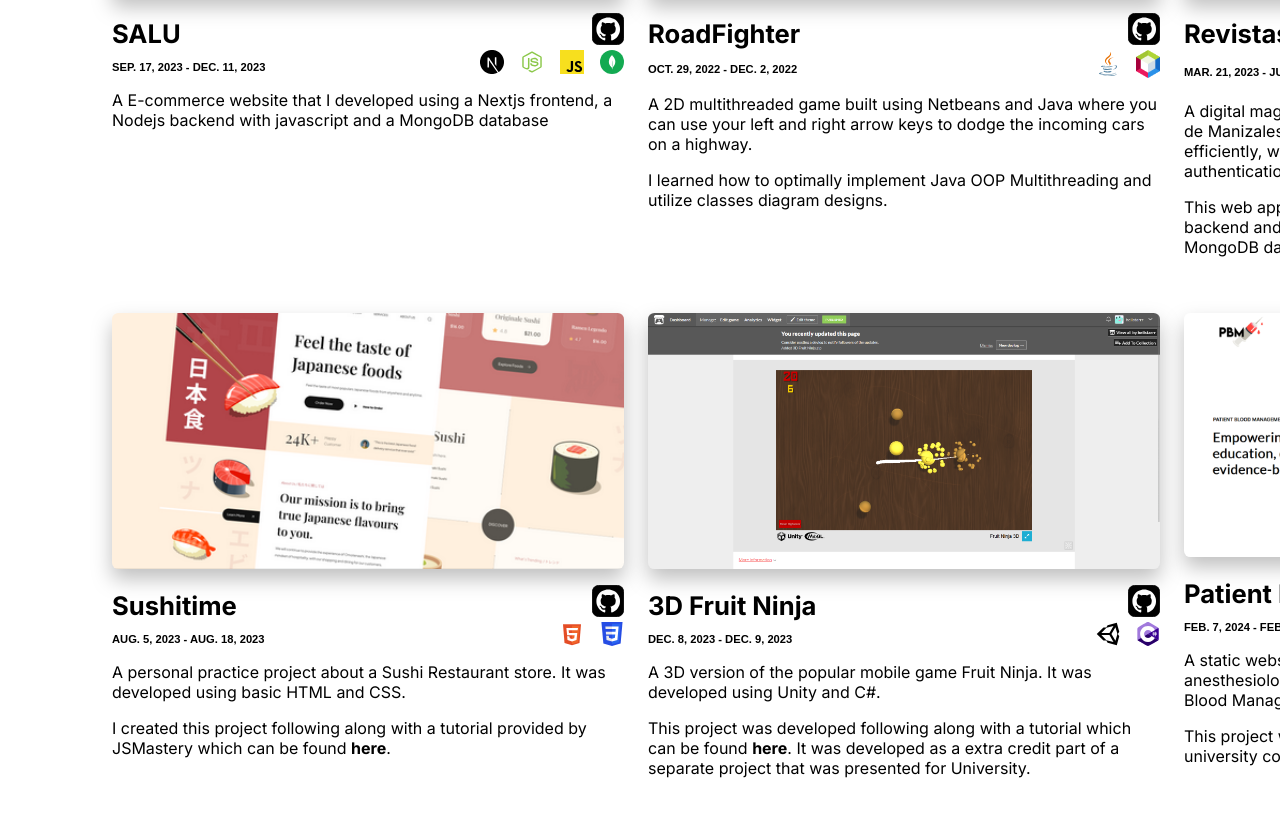
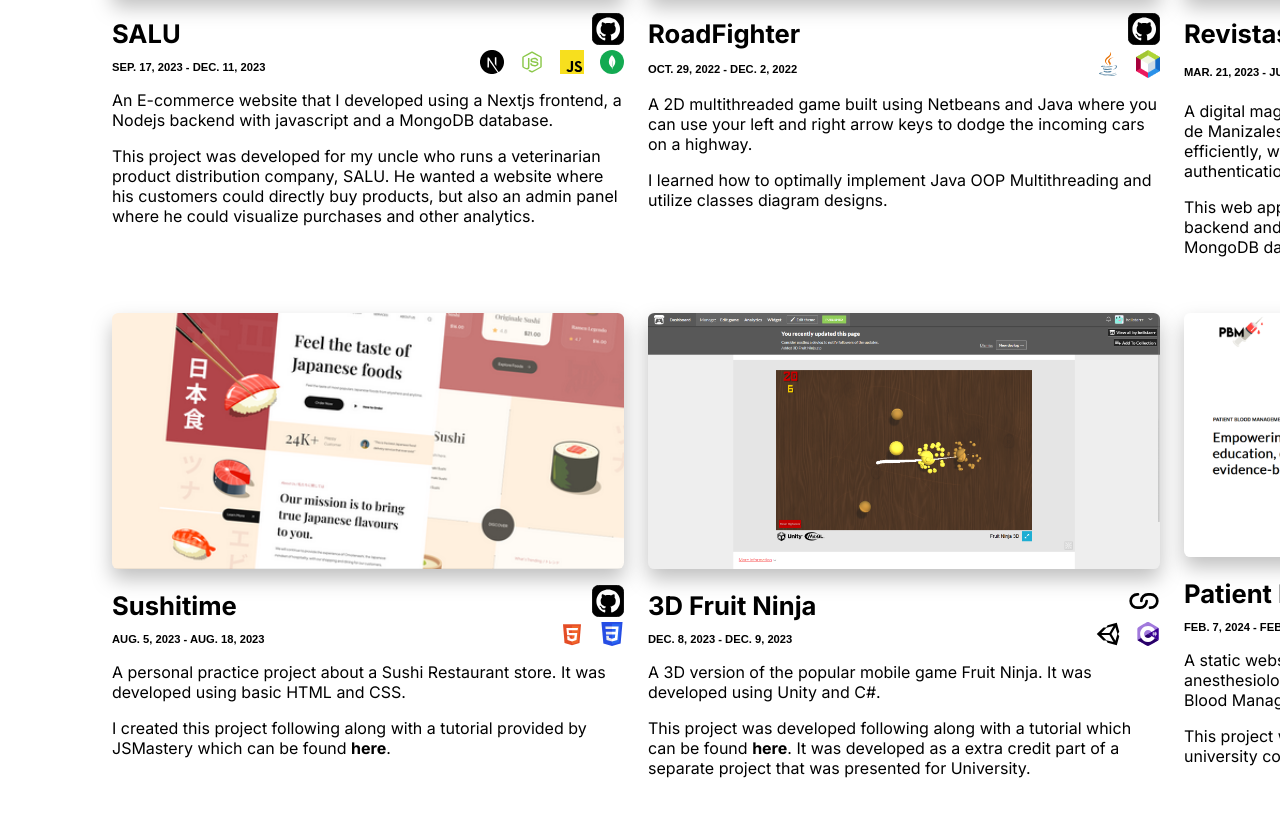
Before and after one commit to santi-ug/Portfolio, a plain HTML site: page pages/work.html in a window 1280 px wide. Shown: the part 1400-2232 px from the top of the page. Drawn offline with nearby package versions, Linux system fonts and the light colour scheme; a web font is replaced by a local one.

Commit message:
Base work page completed

```diff
--- a/pages/work.html
+++ b/pages/work.html
@@ -115,8 +115,14 @@
 							</div>
 						</div>
 						<p>
-							A E-commerce website that I developed using a Nextjs frontend, a
-							Nodejs backend with javascript and a MongoDB database
+							An E-commerce website that I developed using a Nextjs frontend, a
+							Nodejs backend with javascript and a MongoDB database.
+						</p>
+						<p>
+							This project was developed for my uncle who runs a veterinarian
+							product distribution company, SALU. He wanted a website where his
+							customers could directly buy products, but also an admin panel
+							where he could visualize purchases and other analytics.
 						</p>
 					</div>
 				</div>
@@ -244,7 +250,7 @@
 								<a
 									href="https://hellstarrr.itch.io/3d-fruit-ninja"
 									target="_blank"
-									><img src="../assets/github.svg" alt="github"
+									><img src="../assets/icons/link.svg" alt="link"
 								/></a>
 							</div>
 						</div>
```
Also changed, not shown: assets/icons/link.svg (added).
